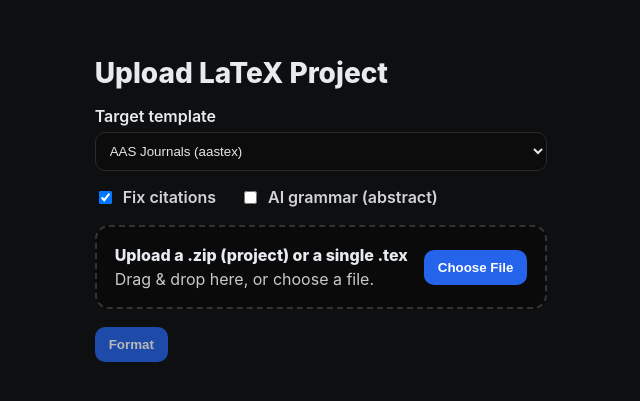
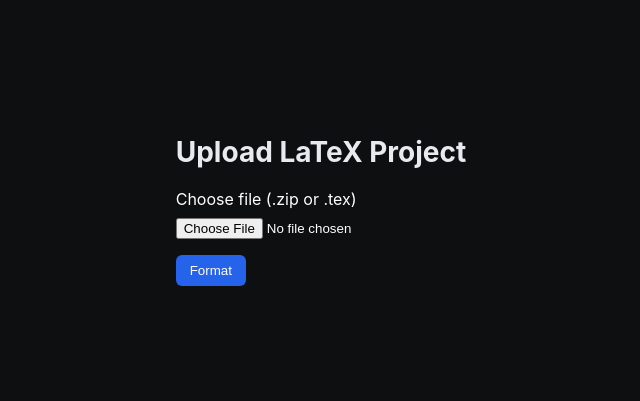
Before and after one commit to nilabh-astrophysics/paperpolish, a Next.js app in the folder apps/web/: page /upload in a window 1280 px wide. Shown: the part 231-632 px from the top of the page, without its empty margins (319-959 px from the left). Built offline with nearby package versions, Linux system fonts and the light colour scheme.

Commit message:
Update page.tsx

```diff
--- a/apps/web/app/upload/page.tsx
+++ b/apps/web/app/upload/page.tsx
@@ -1,328 +1,100 @@
+// apps/web/app/upload/page.tsx
 "use client";
 
-import React from "react";
-import FileDrop from "../../components/FileDrop";
-import {
-  API_BASE,
-  uploadArchiveXHR,
-  toFriendlyError,
-  buildDownloadUrl,
-  type FormatResponse,
-  createJob,           // NEW: backend job sync
-} from "../../lib/api";
-import { addJob } from "../../lib/history";
-
-type OptionKey = "fix_citations" | "ai_grammar";
-type Stage = "idle" | "uploading" | "processing" | "done" | "error";
-
-const TEMPLATES = [
-  { value: "aastex", label: "AAS Journals (aastex)" },
-  { value: "ieee", label: "IEEE (IEEEtran)" },
-  { value: "elsevier", label: "Elsevier (elsarticle)" },
-];
-
-// Map common server statuses + friendlier text
-function humanize(err: any): { title: string; message: string; details?: string } {
-  const status = err?.status || err?.body?.status;
-  if (status === 413) {
-    return {
-      title: "File too large",
-      message: "Max upload size is 25 MB. Please split the project or upload a smaller file.",
-    };
-  }
-  if (status === 429) {
-    return {
-      title: "Too many requests",
-      message: "You’ve hit the rate limit. Please try again in a minute.",
-    };
-  }
-  const friendly = toFriendlyError(err, err?.body);
-  let hint = "";
-  if (String(friendly.message || "").toLowerCase().includes("cors")) {
-    hint = " (Tip: check ALLOW_ORIGINS on API and NEXT_PUBLIC_API_URL on the web app)";
-  }
-  return {
-    title: friendly.title,
-    message: `${friendly.message}${hint}`,
-    details: friendly.details,
-  };
-}
-
-function optionBadges(options: Set<OptionKey>) {
-  const labels: Record<OptionKey, string> = {
-    fix_citations: "Citations fixed",
-    ai_grammar: "AI grammar (abstract)",
-  };
-  return Array.from(options).map((k) => labels[k]);
-}
+import React, { useState } from "react";
+import { formatFile } from "../../lib/api"; // relative path from app/upload to lib
 
 export default function UploadPage() {
-  const [template, setTemplate] = React.useState<string>(TEMPLATES[0].value);
-  const [options, setOptions] = React.useState<Set<OptionKey>>(
-    () => new Set<OptionKey>(["fix_citations"])
-  );
-  const [file, setFile] = React.useState<File | null>(null);
+  const [file, setFile] = useState<File | null>(null);
+  const [loading, setLoading] = useState(false);
+  const [error, setError] = useState<string | null>(null);
+  const [result, setResult] = useState<any | null>(null);
 
-  const [stage, setStage] = React.useState<Stage>("idle");
-  const [progress, setProgress] = React.useState<number>(0);
-  const [error, setError] = React.useState<{ title: string; message: string; details?: string } | null>(null);
-  const [downloadUrl, setDownloadUrl] = React.useState<string | null>(null);
-  const [warnings, setWarnings] = React.useState<string[]>([]);
-  const abortRef = React.useRef<AbortController | null>(null);
+  async function onSubmit(e?: React.FormEvent) {
+    if (e) e.preventDefault();
+    setError(null);
 
-  const toggle = (key: OptionKey) => {
-    setOptions((curr) => {
-      const next = new Set<OptionKey>(curr);
-      if (next.has(key)) next.delete(key);
-      else next.add(key);
-      return next;
-    });
-  };
-
-  const onFile = (f: File | null) => {
-    setFile(f);
-    setError(null);
-    setDownloadUrl(null);
-    setWarnings([]);
-    setStage("idle");
-    setProgress(0);
-  };
-
-  async function onSubmit(e: React.FormEvent) {
-    e.preventDefault();
     if (!file) {
-      setError({ title: "No file selected", message: "Please choose a .zip project or a .tex file." });
+      setError("Please choose a .zip or .tex file first.");
       return;
     }
 
-    setError(null);
-    setStage("uploading");
-    setProgress(1);
+    const fd = new FormData();
+    fd.append("file", file);
+    // if you show options checkboxes add them here:
+    // fd.append("fix_citations", String(fixCitations));
 
-    const form = new FormData();
-    form.append("archive", file);
-    form.append("template", template);
-    form.append("options", Array.from(options).join(","));
-
-    abortRef.current?.abort();
-    const controller = new AbortController();
-    abortRef.current = controller;
-
+    setLoading(true);
+    setResult(null);
     try {
-      const endpoint = `${API_BASE}/format`;
-      const res = await uploadArchiveXHR<FormatResponse>(
-        endpoint,
-        form,
-        (pct) => setProgress(pct),
-        controller.signal
-      );
-
-      const url = buildDownloadUrl(res);
-      setDownloadUrl(url);
-
-      const warn =
-        (Array.isArray(res.warnings) ? res.warnings : res.warnings ? [res.warnings] : []) as string[];
-      setWarnings(warn);
-
-      // Save to client history
-      const jobRecord = {
-        id: res.job_id,
-        template,
-        options: Array.from(options),
-        createdAt: Date.now(),
-        filename: file.name,
-        size: file.size,
-        warnings: warn,
-        downloadUrl: url,
-      };
-      addJob(jobRecord);
-
-      // Also sync to backend (don’t block UX on failure)
-      try {
-        await createJob({
-          id: res.job_id,
-          template,
-          options: Array.from(options),
-          createdAt: jobRecord.createdAt,
-          filename: file.name,
-          size: file.size,
-          warnings: warn,
-          download_url: url,
-        });
-      } catch (syncErr) {
-        console.warn("Job sync to backend failed", syncErr);
-      }
-
-      setStage("processing");
-      setTimeout(() => setStage("done"), 350);
+      const data = await formatFile(fd);
+      setResult(data);
     } catch (err: any) {
-      setError(humanize(err));
-      setStage("error");
-      setProgress(0);
+      setError(err?.message ?? "Unknown error");
+    } finally {
+      setLoading(false);
     }
   }
 
-  const cancelUpload = () => {
-    if (stage === "uploading") abortRef.current?.abort();
-  };
-
-  const reset = () => {
-    setFile(null);
-    setDownloadUrl(null);
-    setWarnings([]);
-    setProgress(0);
-    setError(null);
-    setStage("idle");
-  };
-
   return (
-    <div className="wrap">
+    <div style={{ maxWidth: 760, margin: "2rem auto", color: "white" }}>
       <h1>Upload LaTeX Project</h1>
 
-      {/* Template */}
-      <div className="field">
-        <label htmlFor="tpl">Target template</label>
-        <select id="tpl" value={template} onChange={(e) => setTemplate(e.target.value)}>
-          {TEMPLATES.map((t) => (
-            <option key={t.value} value={t.value}>
-              {t.label}
-            </option>
-          ))}
-        </select>
+      <form onSubmit={onSubmit}>
+        <div style={{ marginBottom: 12 }}>
+          <label style={{ display: "block", marginBottom: 8 }}>
+            Choose file (.zip or .tex)
+          </label>
+          <input
+            type="file"
+            accept=".zip,.tex"
+            onChange={(ev) => setFile(ev.target.files?.[0] ?? null)}
+          />
         </div>
 
-      {/* Options */}
-      <div className="row">
-        <label className="check">
-          <input
-            type="checkbox"
-            checked={options.has("fix_citations")}
-            onChange={() => toggle("fix_citations")}
-          />
-          <span>Fix citations</span>
-        </label>
-        <label className="check">
-          <input
-            type="checkbox"
-            checked={options.has("ai_grammar")}
-            onChange={() => toggle("ai_grammar")}
-          />
-          <span>AI grammar (abstract)</span>
-        </label>
+        <div style={{ margin: "1rem 0" }}>
+          <button
+            type="submit"
+            disabled={loading}
+            style={{
+              background: "#2563eb",
+              color: "white",
+              padding: "8px 14px",
+              border: "none",
+              borderRadius: 6,
+            }}
+          >
+            {loading ? "Formatting…" : "Format"}
+          </button>
         </div>
 
-      {/* Drag-and-drop */}
-      <FileDrop
-        onFile={onFile}
-        accept=".zip,.tex"
-        label="Upload a .zip (project) or a single .tex"
-        note={file ? `Selected: ${file.name}` : "Drag & drop here, or choose a file."}
-        maxSizeBytes={25 * 1024 * 1024}
-      />
-
-      {/* Progress + cancel */}
-      {stage === "uploading" && (
-        <div className="progressWrap" role="progressbar" aria-valuemin={0} aria-valuemax={100} aria-valuenow={progress}>
-          <div className="progressBar">
-            <div className="bar" style={{ width: `${progress}%` }}>
-              <div className="stripes" />
-            </div>
-          </div>
-          <div className="progressMeta">
-            <span>Uploading… {progress}%</span>
-            <button className="ghost" onClick={cancelUpload} type="button" aria-label="Cancel upload">
-              Cancel
+        {error && (
+          <div style={{ background: "#3f1d1d", padding: 12, borderRadius: 8 }}>
+            <strong>Request error</strong>
+            <div style={{ marginTop: 6 }}>{error}</div>
+            <div style={{ marginTop: 8 }}>
+              <button type="button" onClick={() => { setError(null); }}>
+                Try again
               </button>
             </div>
           </div>
         )}
 
-      {stage === "processing" && <div className="subtle">Processing… almost there.</div>}
-
-      {/* Error */}
-      {stage === "error" && error && (
-        <div className="alert error" role="alert">
-          <div className="title">{error.title}</div>
-          <div>{error.message}</div>
-          {error.details && <pre className="details">{error.details}</pre>}
-          <div className="rowBtns" style={{ marginTop: 10 }}>
-            <button className="ghost" onClick={reset} type="button">Try again</button>
-            <a className="ghost" href="/dashboard">Open dashboard</a>
-          </div>
+        {result && (
+          <div style={{ marginTop: 12, background: "#0b2f1b", padding: 12, borderRadius: 8 }}>
+            <strong>Success</strong>
+            <pre style={{ whiteSpace: "pre-wrap" }}>{JSON.stringify(result, null, 2)}</pre>
+            {/* If the API returns download_url, show it */}
+            {result?.download_url && (
+              <div style={{ marginTop: 8 }}>
+                <a href={result.download_url} target="_blank" rel="noreferrer">
+                  Download result
+                </a>
               </div>
             )}
-
-      {/* Warnings */}
-      {warnings.length > 0 && stage === "done" && (
-        <div className="alert warn">
-          <div className="title">Warnings</div>
-          <ul>
-            {warnings.map((w, i) => (
-              <li key={i}>{w}</li>
-            ))}
-          </ul>
           </div>
         )}
-
-      {/* Success */}
-      {stage === "done" && (
-        <div className="success">
-          <div className="kv" style={{ marginBottom: 10 }}>✅ Your formatted project is ready.</div>
-          <div className="badges">
-            <span className="badge">{TEMPLATES.find(t => t.value === template)?.label || template}</span>
-            {optionBadges(options).map((b, i) => (
-              <span key={i} className="badge">{b}</span>
-            ))}
-          </div>
-          <div className="rowBtns" style={{ marginTop: 12 }}>
-            {downloadUrl && (
-              <a className="btn" href={downloadUrl} target="_blank" rel="noreferrer">
-                Download ZIP
-              </a>
-            )}
-            <a className="ghost" href="/dashboard">View in Dashboard</a>
-            <button className="ghost" onClick={reset} type="button">Format another</button>
-          </div>
-        </div>
-      )}
-
-      {/* Submit */}
-      <div className="actions">
-        <button className="btn" onClick={onSubmit} disabled={stage === "uploading" || !file}>
-          {stage === "uploading" ? `Uploading… ${progress}%` : "Format"}
-        </button>
-      </div>
-
-      <style jsx>{`
-        .wrap { max-width: 880px; margin: 0 auto; padding: 32px 16px; }
-        h1 { font-size: 28px; font-weight: 800; margin: 0 0 16px; }
-        .field { margin: 0 0 16px; }
-        label { font-weight: 600; display: block; margin: 0 0 6px; }
-        select { width: 100%; padding: 10px; border-radius: 10px; background: #0c0c0c; color: #e6e6e6; border: 1px solid #2a2a2a; }
-        .row { display: flex; gap: 24px; align-items: center; margin: 8px 0 6px; flex-wrap: wrap; }
-        .check { display: inline-flex; gap: 8px; align-items: center; color: #d4d4d8; }
-        .progressWrap { margin-top: 16px; }
-        .progressBar { width: 100%; height: 12px; background: #151515; border-radius: 999px; overflow: hidden; box-shadow: inset 0 0 0 1px #262626; }
-        .bar { height: 100%; position: relative; background: linear-gradient(90deg, #4ade80, #60a5fa); transition: width 120ms ease; }
-        .stripes { position: absolute; inset: 0; background-image: linear-gradient(45deg, rgba(255,255,255,.18) 25%, transparent 25%, transparent 50%, rgba(255,255,255,.18) 50%, rgba(255,255,255,.18) 75%, transparent 75%, transparent); background-size: 22px 22px; animation: move .8s linear infinite; opacity: .6; }
-        @keyframes move { from { background-position: 0 0; } to { background-position: 22px 0; } }
-        .progressMeta { display: flex; align-items: center; justify-content: space-between; gap: 12px; margin-top: 8px; color: #d4d4d8; }
-        .subtle { margin-top: 16px; opacity: .9; color: #d4d4d8; }
-        .alert { margin-top: 16px; padding: 12px 14px; border-radius: 12px; border: 1px solid; }
-        .alert.error { background: #2a1313; color: #fca5a5; border-color: #7f1d1d; }
-        .alert.warn { background: #1d2433; color: #93c5fd; border-color: #1e3a8a; }
-        .alert .title { font-weight: 700; margin-bottom: 6px; }
-        .details { margin-top: 8px; white-space: pre-wrap; font-family: ui-monospace, SFMono-Regular, Menlo, Monaco, Consolas, "Liberation Mono","Courier New", monospace; font-size: 12px; opacity: .85; }
-        .success { margin-top: 16px; padding: 16px; border-radius: 12px; background: #0f1f17; border: 1px solid #14532d; color: #d4d4d8; }
-        .rowBtns { display: flex; gap: 10px; flex-wrap: wrap; }
-        .actions { margin-top: 18px; }
-        .btn { display: inline-flex; align-items: center; gap: 8px; padding: 10px 14px; border-radius: 10px; background: #2563eb; color: #fff; font-weight: 700; border: none; cursor: pointer; }
-        .btn:disabled { opacity: .7; cursor: not-allowed; }
-        .ghost { padding: 9px 12px; border-radius: 10px; background: #1f2937; color: #e5e7eb; font-weight: 600; border: 1px solid #374151; cursor: pointer; }
-        .badges { display: flex; gap: 8px; flex-wrap: wrap; }
-        .badge { display: inline-flex; align-items: center; gap: 6px; padding: 6px 10px; border-radius: 999px; font-size: 12px; background: #0b1f15; color: #a7f3d0; border: 1px solid #14532d; }
-        .kv { color: #d4d4d8; }
-      `}</style>
+      </form>
     </div>
   );
 }
```
Lines whose indentation alone changed are shown as unchanged.
